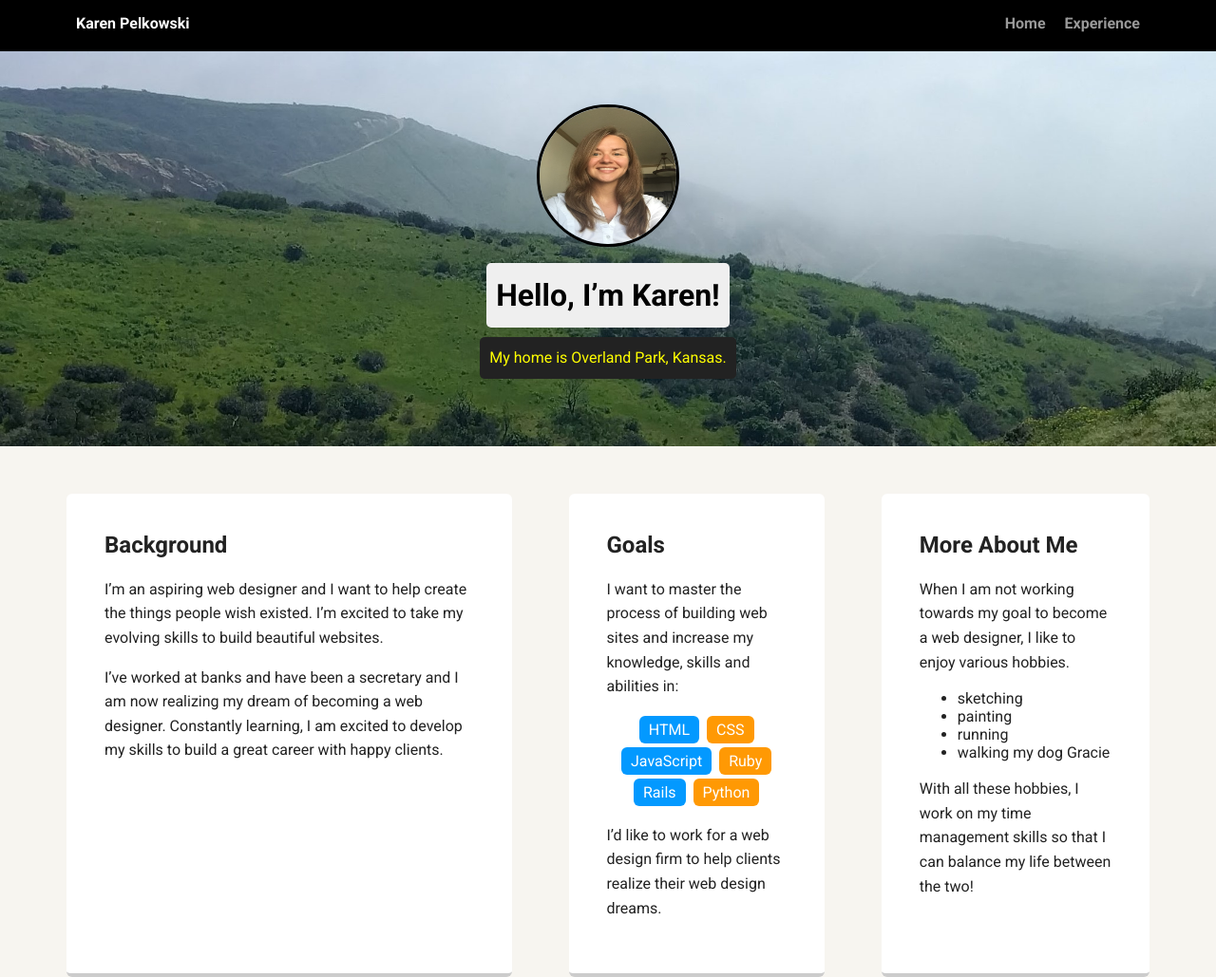
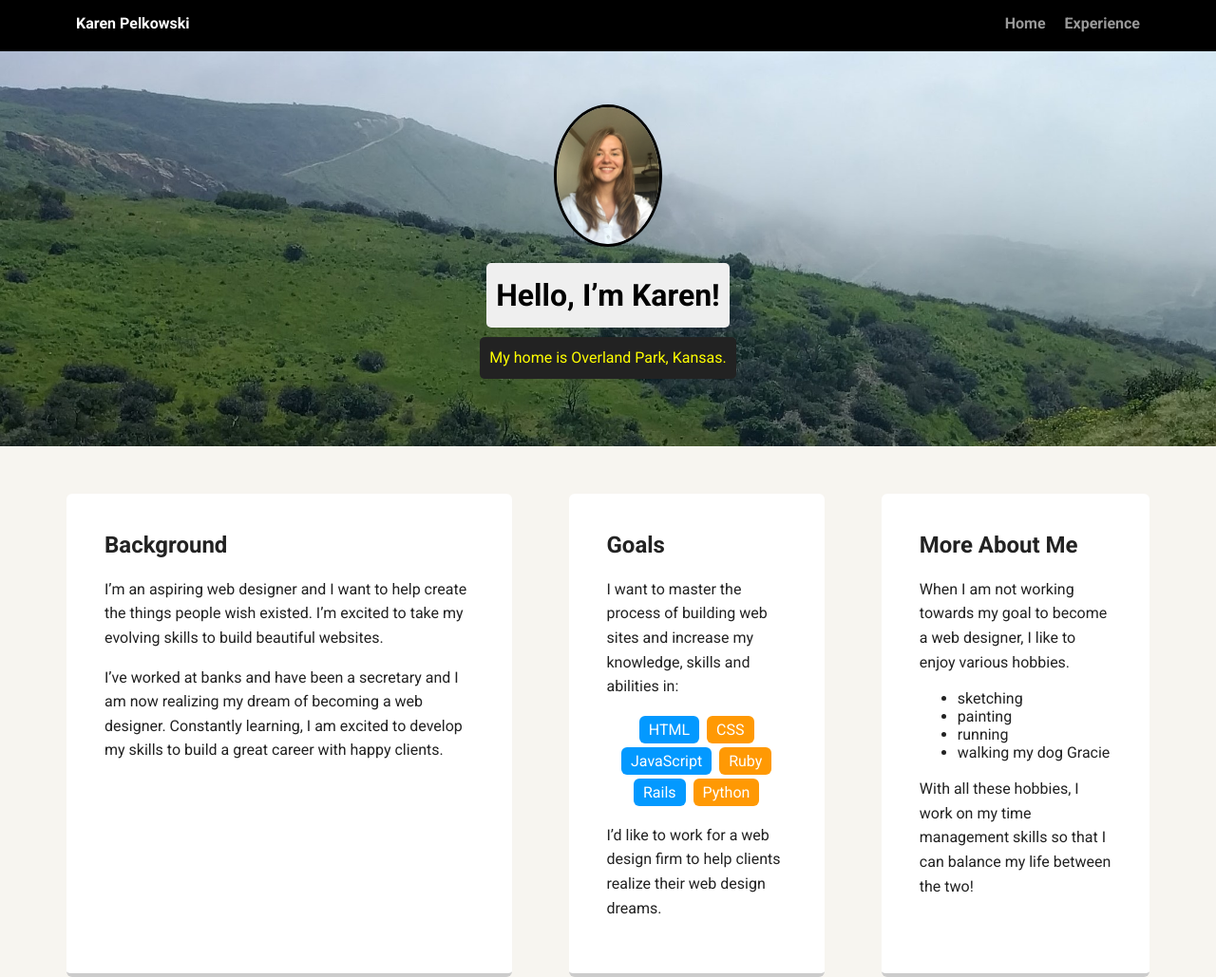
Before and after one commit to jaredpooley/portfolio_project_1, a plain HTML site: page index.html in a window 1280 px wide. Shown: the top 1029 px of the page at 95% size. Drawn offline with Linux system fonts and the light colour scheme; a web font is replaced by a local one.

Commit message:
Picked up comment on profile pic size.

```diff
--- a/styles.css
+++ b/styles.css
@@ -67,7 +67,7 @@ header {
 }
 header .profile-image {
   margin-top: 50px;
-  width: 150px;
+  max-width: 100%;
   height: 150px;
   border-radius: 60%;
   border: 3px solid black;
```
